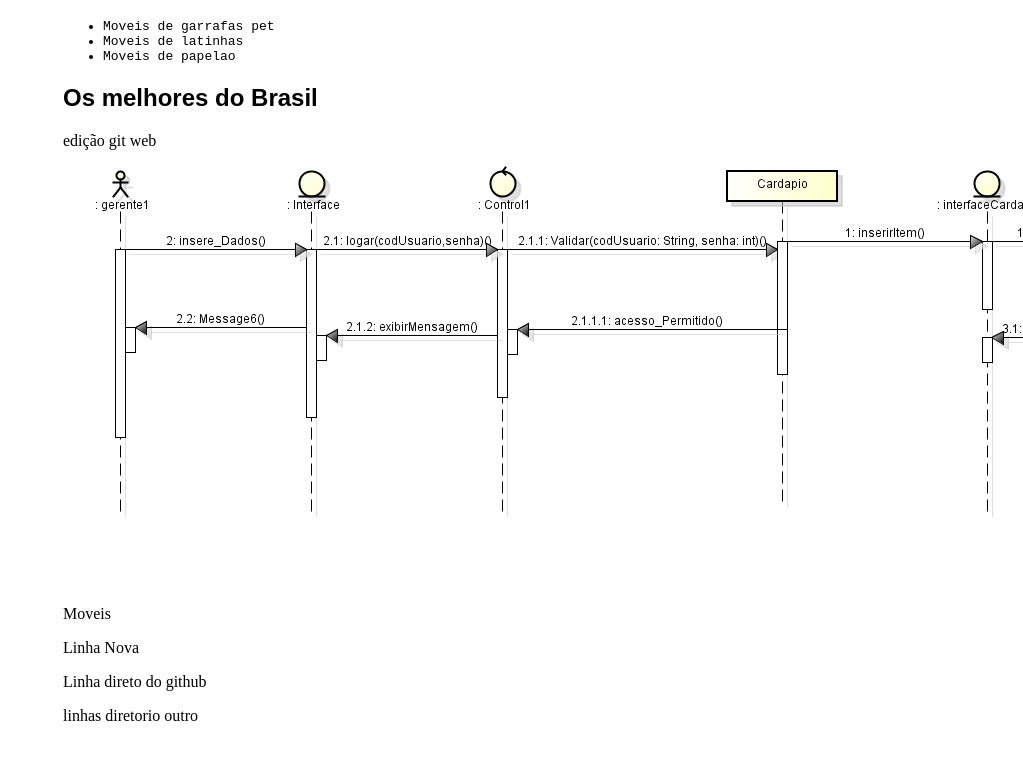
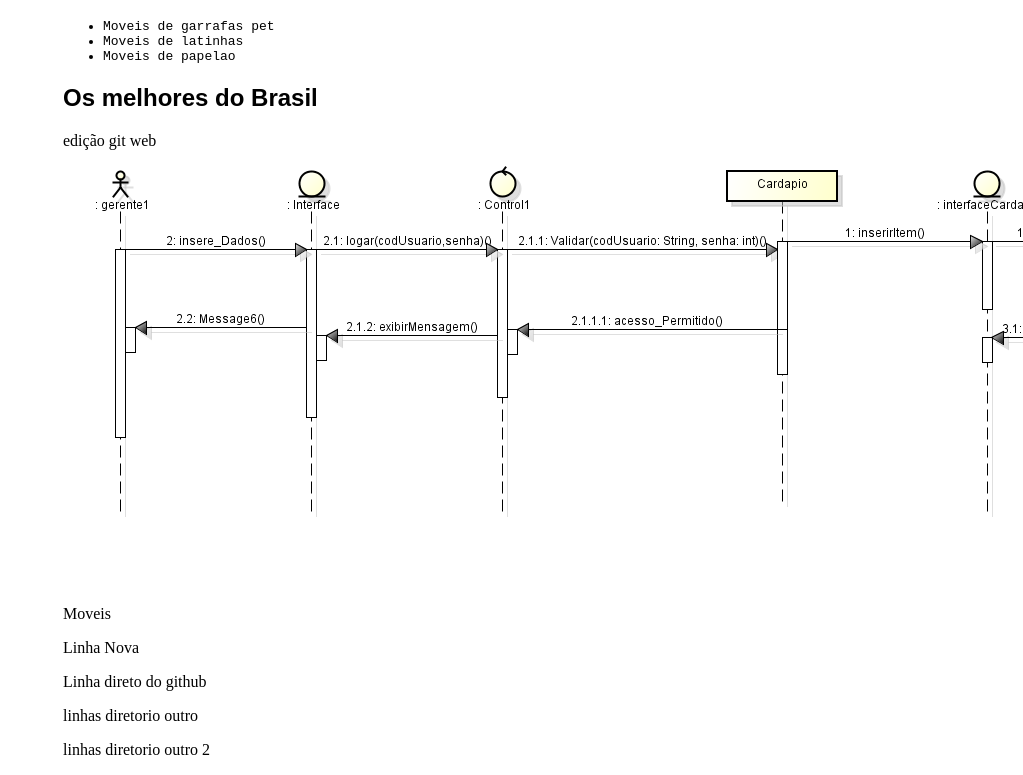
Before and after one commit to lucasgoncalvesmartins/moveis, a plain HTML site: page index.html in a window 1280 px wide. Shown: the part 95-870 px from the top of the page, without its empty margins (257-1280 px from the left). Before the commit the page ends 836 px from the top, so only its background shows below. Drawn offline with Linux system fonts and the light colour scheme.

Commit message:
Update index.html
novo commit

```diff
--- a/index.html
+++ b/index.html
@@ -25,5 +25,6 @@
 <p>Linha direto do github</p>
   <p>linhas diretorio outro</p>
 
+    <p>linhas diretorio outro 2</p>
 </body>
 </html>
```
